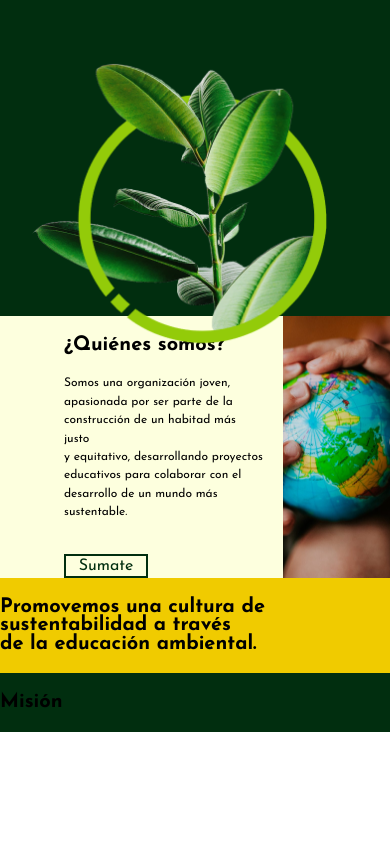
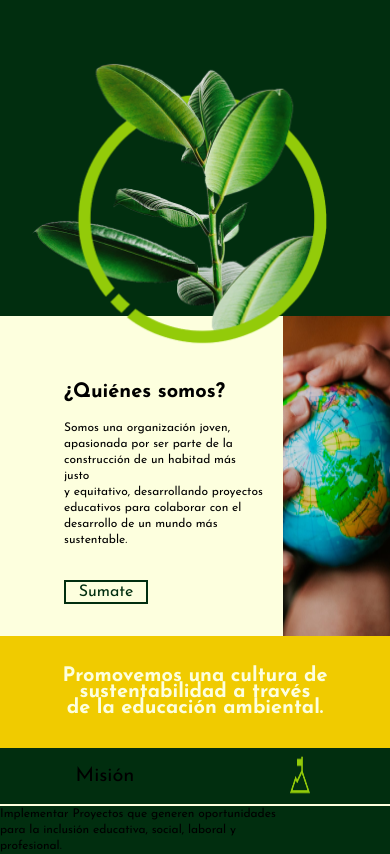
Before and after one commit to pablitxn/metafora-web, a Next.js app: page / in a window 390 px wide. Built offline with nearby package versions, Linux system fonts and the light colour scheme.

Commit message:
wip(home-mobile): page layout, style middle cards

```diff
--- a/src/components/home/mobile/home-content/index.tsx
+++ b/src/components/home/mobile/home-content/index.tsx
@@ -1,5 +1,18 @@
 import { FunctionComponent } from 'react';
-import { Card, Description, Image, HomeContainer, Plant, Text, Title, Button } from './styles';
+import {
+  Card,
+  Description,
+  Image,
+  HomeContainer,
+  Plant,
+  Text,
+  Title,
+  SubTitle,
+  Button,
+  TitleContainer,
+  CardContainer,
+  ImageTitle,
+} from './styles';
 
 const HomeContent: FunctionComponent = () => {
   const green = {
@@ -26,7 +39,7 @@ const HomeContent: FunctionComponent = () => {
       </Card>
       <Card rgb={cream}>
         <Description>
-          <Title>¿Quiénes somos?</Title>
+          <Title isBolded>¿Quiénes somos?</Title>
           <Text>
             Somos una organización joven,
             <br /> apasionada por ser parte de la
@@ -40,14 +53,24 @@ const HomeContent: FunctionComponent = () => {
         <Image src="/images/globe.png" />
       </Card>
       <Card rgb={yellow}>
-        <Title>
+        <SubTitle>
           Promovemos una cultura de
           <br /> sustentabilidad a través
           <br /> de la educación ambiental.
-        </Title>
+        </SubTitle>
       </Card>
       <Card rgb={green}>
-        <Title>Misión</Title>
+        <CardContainer>
+          <TitleContainer>
+            <Title>Misión</Title>
+            <ImageTitle src="/images/mountain.png" />
+          </TitleContainer>
+          <Text>
+            Implementar Proyectos que generen oportunidades
+            <br /> para la inclusión educativa, social, laboral y
+            <br /> profesional.
+          </Text>
+        </CardContainer>
       </Card>
     </HomeContainer>
   );
--- a/src/components/home/mobile/home-content/styles.ts
+++ b/src/components/home/mobile/home-content/styles.ts
@@ -7,7 +7,7 @@ export const HomeContainer = styled.div`
   flex-direction: column;
   overflow: visible;
   font-family: 'Josefin Sans', sans-serif;
-  line-height: 1.15rem;
+  line-height: 1rem;
 `;
 
 export const Card = styled.div<CardProps>`
@@ -33,12 +33,25 @@ export const Description = styled.div`
   display: flex;
   flex-direction: column;
   justify-content: center;
-  margin-left: 4rem;
-  margin-right: 1.2rem;
+  margin: 3rem 1.2rem 2rem 4rem;
 `;
 
-export const Title = styled.h3`
+export const Title = styled.h3<TitleProps>`
+  ${({ isBolded }) => (isBolded ? `font-weight: bold;` : `font-weight: normal;`)}
   font-size: 1.25rem;
+`;
+
+/* Placeholder Name */
+export const SubTitle = styled.div`
+  width: 100%;
+  display: flex;
+  justify-content: center;
+  align-content: center;
+  text-align: center;
+  font-weight: bold;
+  font-size: 1.25rem;
+  margin: 2rem;
+  color: rgb(253, 255, 222);
 `;
 
 export const Text = styled.p`
@@ -59,3 +72,22 @@ export const Button = styled.button`
   line-height: 1.15rem;
   margin-top: 2rem;
 `;
+
+export const TitleContainer = styled.div`
+  display: flex;
+  justify-content: space-around;
+  border-bottom: 2px solid rgb(254, 255, 223);
+`;
+
+export const CardContainer = styled.div`
+  width: 100%;
+  display: flex;
+  justify-content: center;
+  align-content: center;
+  flex-direction: column;
+`;
+
+export const ImageTitle = styled.img`
+  display: block;
+  width: 1.8rem;
+`;
--- a/src/components/home/mobile/home-content/types.d.ts
+++ b/src/components/home/mobile/home-content/types.d.ts
@@ -5,3 +5,7 @@ interface CardProps {
     blue: number;
   };
 }
+
+interface TitleProps {
+  isBolded?: boolean;
+}
```
